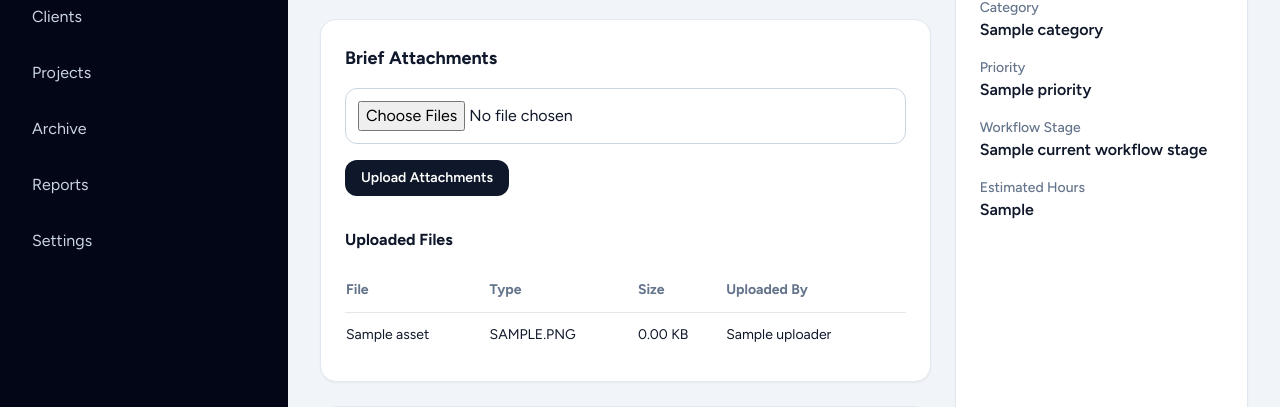
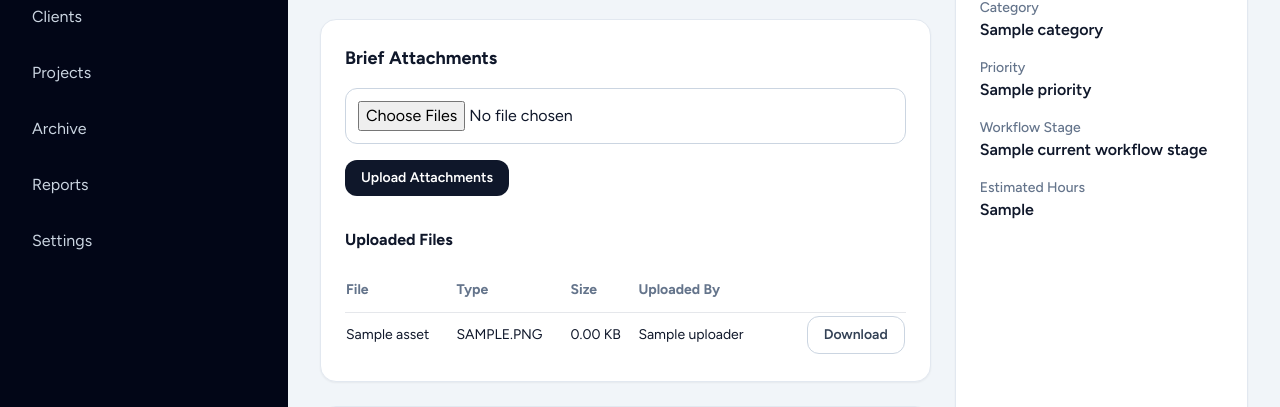
Before and after one commit to montherziyad/pg-integrated, a Laravel app: template resources/views/jobs/show.blade.php in a window 1280 px wide. Shown: the part 335-742 px from the top of the page. Run offline with Laravel 12, Linux system fonts and the light colour scheme; the template is opened without the code that fills it: most values are stand-ins (such as "Sample title", 1, 10 or a date in 2020); data that the repository does not hold is empty; style sheets or scripts are compiled from the project's sources; parts of the project's set-up code (start-up, migrations or seed data) failed here and were passed over.

Commit message:
Add attachment download feature

```diff
--- a/resources/views/jobs/partials/attachments.blade.php
+++ b/resources/views/jobs/partials/attachments.blade.php
@@ -28,6 +28,7 @@
                         <th>Type</th>
                         <th>Size</th>
                         <th>Uploaded By</th>
+                        <th></th>
                     </tr>
                 </thead>
 
@@ -38,10 +39,16 @@
                             <td>{{ strtoupper($asset->file_type) }}</td>
                             <td>{{ number_format($asset->file_size / 1024, 2) }} KB</td>
                             <td>{{ $asset->uploader?->name ?? '-' }}</td>
+                            <td class="text-right">
+                                <a href="{{ route('assets.download', $asset->id) }}"
+                                   class="pg-btn-secondary">
+                                    Download
+                                </a>
+                            </td>
                         </tr>
                     @empty
                         <tr>
-                            <td colspan="4" class="py-6 text-center text-slate-500">
+                            <td colspan="5" class="py-6 text-center text-slate-500">
                                 No attachments uploaded.
                             </td>
                         </tr>
--- a/routes/web.php
+++ b/routes/web.php
@@ -13,7 +13,8 @@ Route::get('/dashboard', function () {
 })->middleware(['auth', 'verified'])->name('dashboard');
 
 Route::middleware(['auth'])->group(function () {
-
+Route::get('/assets/{asset}/download', [JobController::class, 'downloadAttachment'])
+    ->name('assets.download');
     Route::resource('jobs', JobController::class);
 
     Route::post('/jobs/{job}/assign', [JobController::class, 'assign'])
```
Also changed, not shown: app/Http/Controllers/JobController.php (+12 -0 lines).
